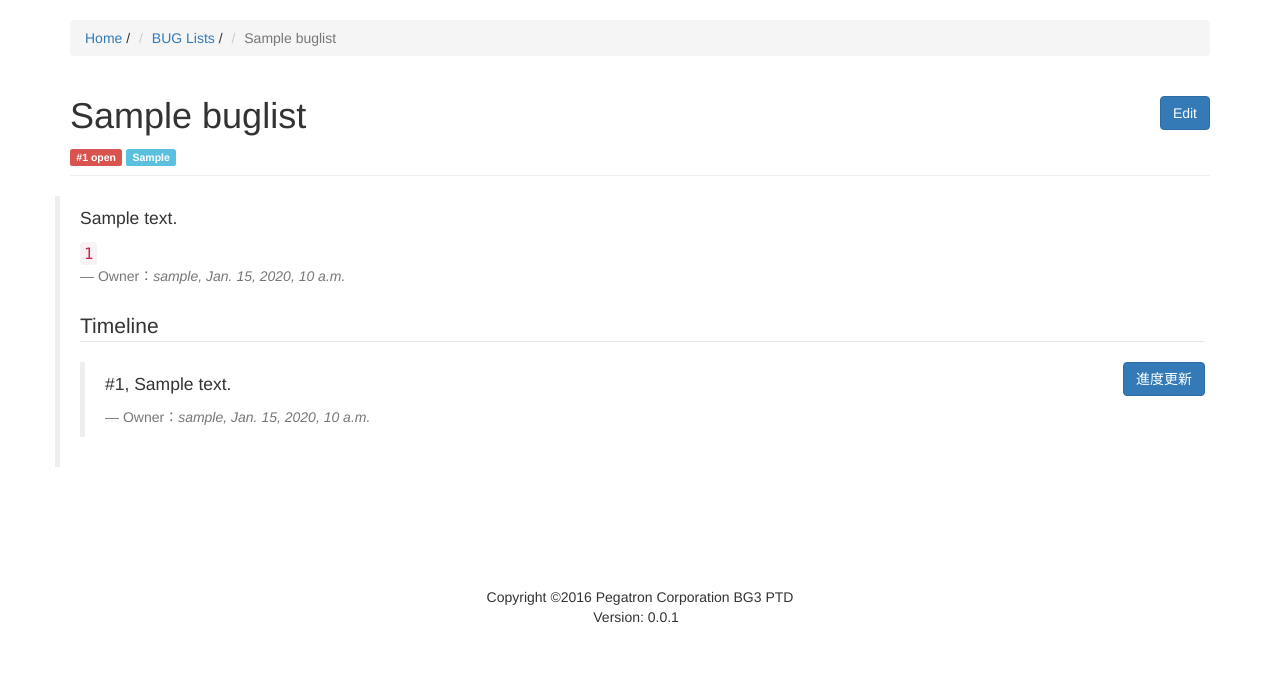
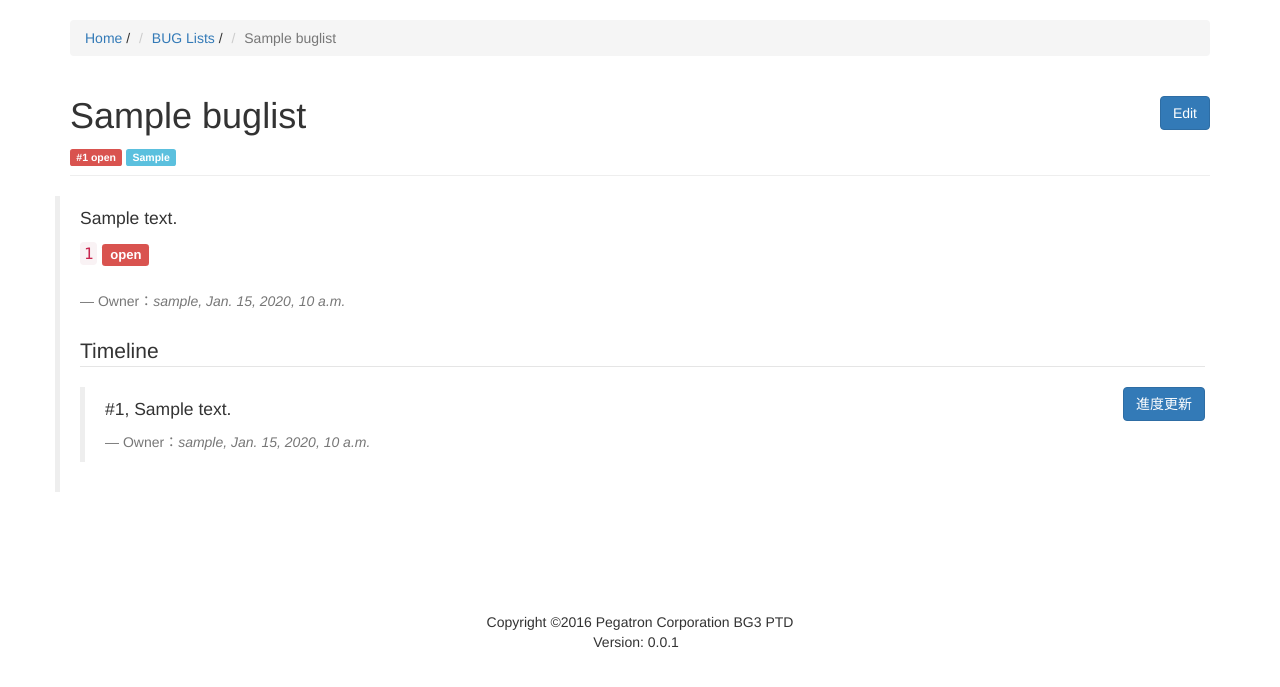
Before and after one commit to chairco/bugger, a Django app: page /buglist/1/ in a window 1280 px wide. Shown: the part 51-738 px from the top of the page. Run offline with Django 3.2, Linux system fonts and the light colour scheme; tables that the repository leaves empty hold one stand-in row (values such as "Sample post"); some libraries are stand-ins or nearby versions.

Commit message:
add field status in buglists.models's station

```diff
--- a/bugger/buglists/admin.py
+++ b/bugger/buglists/admin.py
@@ -21,4 +21,4 @@ class BuglistAdmin(admin.ModelAdmin):
 
 @admin.register(Station)
 class BuglistAdmin(admin.ModelAdmin):
-    list_display = ['id', 'stationid', 'created_at']
+    list_display = ['id', 'stationid', 'status', 'created_at']
--- a/bugger/buglists/forms.py
+++ b/bugger/buglists/forms.py
@@ -10,7 +10,7 @@ from .models import Buglist, Tracker, Station
 
 BuglistFormSet = inlineformset_factory(
     Buglist, Station, extra=0, min_num=1,
-    fields=('stationid',)
+    fields=('stationid', 'status',)
 )
 
 
--- a/bugger/buglists/models.py
+++ b/bugger/buglists/models.py
@@ -115,6 +115,16 @@ class Station(models.Model):
         verbose_name=_('stationid'),
     )
 
+    STATUS_CHOICES = (
+        ('OPEN', _('OPEN')),
+        ('CLOSE', _('CLOSE')),
+    )
+    status = models.CharField(
+        max_length=5,
+        choices=STATUS_CHOICES,
+        verbose_name=_('status')
+    )
+
     created_at = models.DateTimeField(
         auto_now_add=True,
         editable=False,
--- a/bugger/buglists/templates/buglists/buglist_detail.html
+++ b/bugger/buglists/templates/buglists/buglist_detail.html
@@ -17,7 +17,7 @@
         {% if object.status == "OPEN" %}
             <span class="label label-danger">#{{ object.id }} open</span>
         {% elif object.status == "CLOSE" %}
-            <span class="label label-default">#{{ object.id }} close</span>
+            <span class="label label-success">#{{ object.id }} close</span>
         {% endif %}
         <span class="label label-info">{{ object.station }}</span>
     </div>
@@ -27,8 +27,13 @@
             <div class="main">
                 <p>{{ object.content }}</p>
                 {% for station in object.menu_items_station.all %}
-                    <code>{{ station.stationid }}</code><br>
-                {% endfor %}
+                    <code>{{ station.stationid }}</code>
+                    {% if station.status == "OPEN" %}
+                        <span class="label label-danger">open</span>
+                    {% elif station.status == "CLOSE" %}
+                        <span class="label label-success">close</span>
+                    {% endif %}<br>
+                {% endfor %}<br>
                 <footer>Owner：<cite title="Source Title">{{ object.owner }}, {{ object.created_at }}</cite></footer><br>
             </div>
 
```
Also changed, not shown: bugger/buglists/migrations/0007_station_status.py (added).
